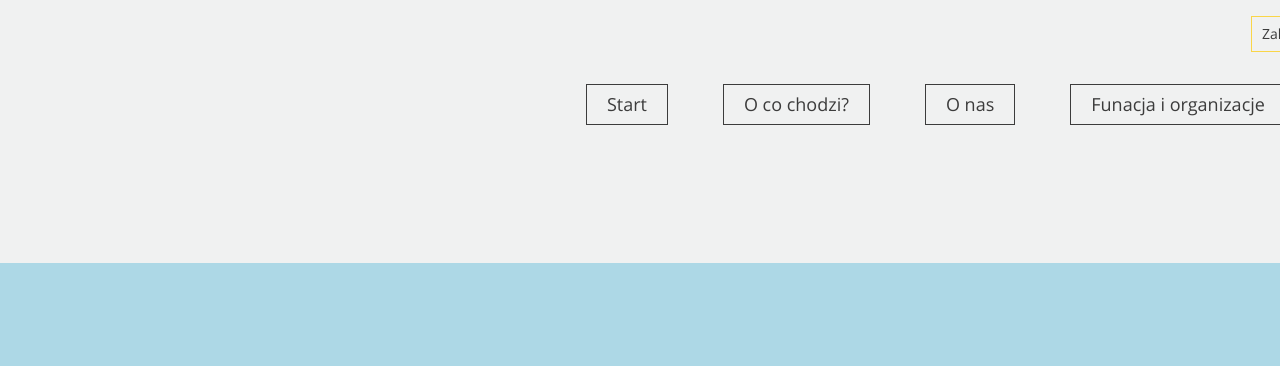
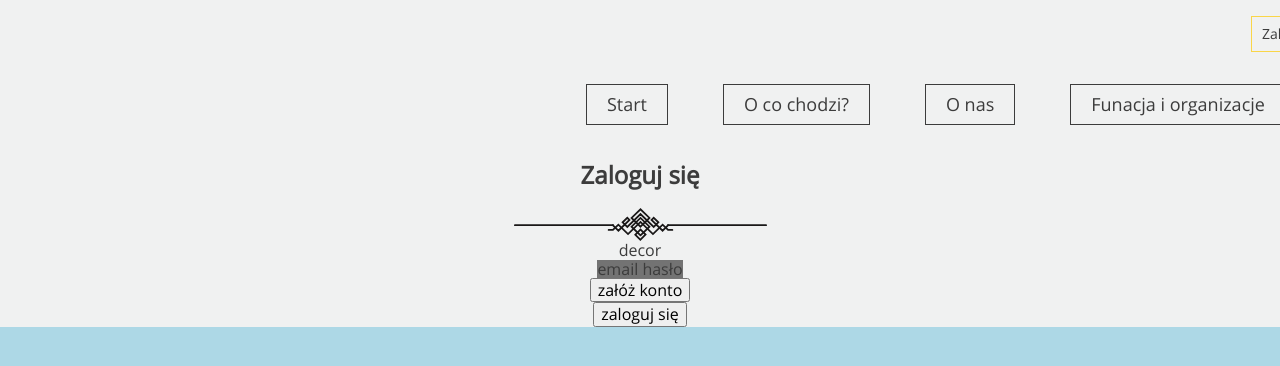
Before and after one commit to Jadude/Donate-Items, a React (Create React App) app: page /login in a window 1280 px wide. Shown: the top 366 px of the page. Built offline with nearby package versions, Linux system fonts and the light colour scheme.

Commit message:
LoginMenu-start

```diff
--- a/src/components/layout/Basic/Header.jsx
+++ b/src/components/layout/Basic/Header.jsx
@@ -11,7 +11,7 @@ const Header = () => {
         </div>
         <nav className ="App-header-nav">
             <ul>
-            <li><a href="/public">Start</a></li>
+            <li><a href="/">Start</a></li>
             <li>O co chodzi?</li>
             <li>O nas</li>
             <li>Funacja i organizacje</li>
--- a/src/components/routes/Login.jsx
+++ b/src/components/routes/Login.jsx
@@ -1,17 +1,23 @@
 import React from 'react';
 import Header from "../layout/Basic/Header";
+import decoration from '../../assets/icons/Decoration.svg';
+
 
 const Login = () => {
     return (
         <>
-            <Header />
-        <h2>Zaloguj się</h2>
-    <span>decor</span>
-    <div>grey box
-        email
-        hasło
-    </div>
-    <span>załóż konto</span>
+            <Header/>
+            <div className="login">
+                <h2>Zaloguj się</h2>
+                <img src={decoration} alt="decoration"/>
+                <span>decor</span>
+                <div className="formlog">
+                    email
+                    hasło
+                </div>
+                <button>załóż konto</button>
+                <button>zaloguj się</button>
+            </div>
         </>
     );
 };
--- /dev/null
+++ b/src/scss/components/_login.scss
@@ -0,0 +1,8 @@
+.login {
+  display: flex;
+  flex-direction: column;
+  align-items: center;
+  & .formlog {
+    background: $color-lightgray;
+  }
+}
--- a/src/scss/main.scss
+++ b/src/scss/main.scss
@@ -3,6 +3,7 @@
 @import "settings/_colors.scss";
 @import "components/header.scss";
 @import "components/footer.scss";
+@import 'components/login.scss';
 
 body {
   font-family: $font-base;
```
